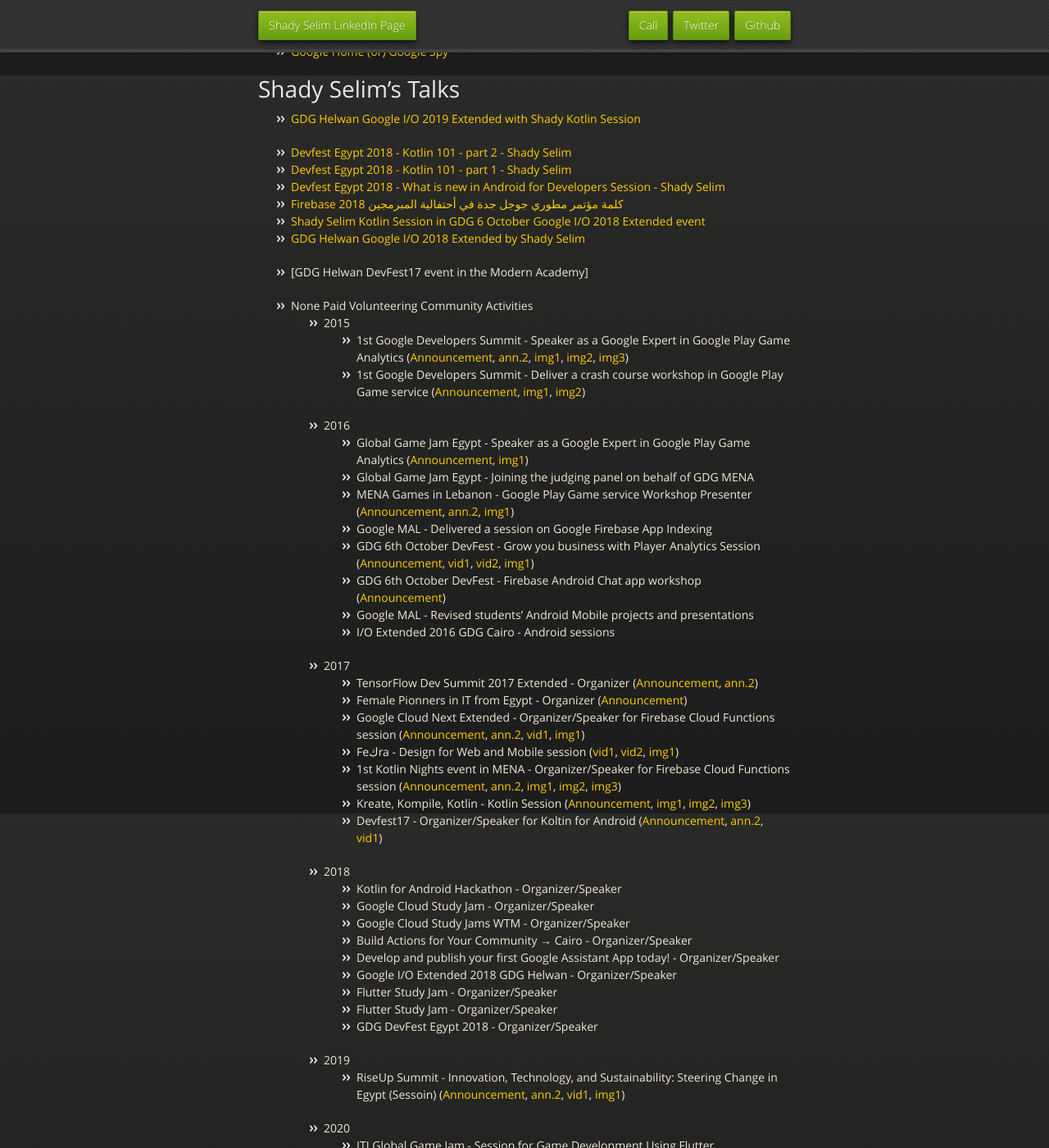
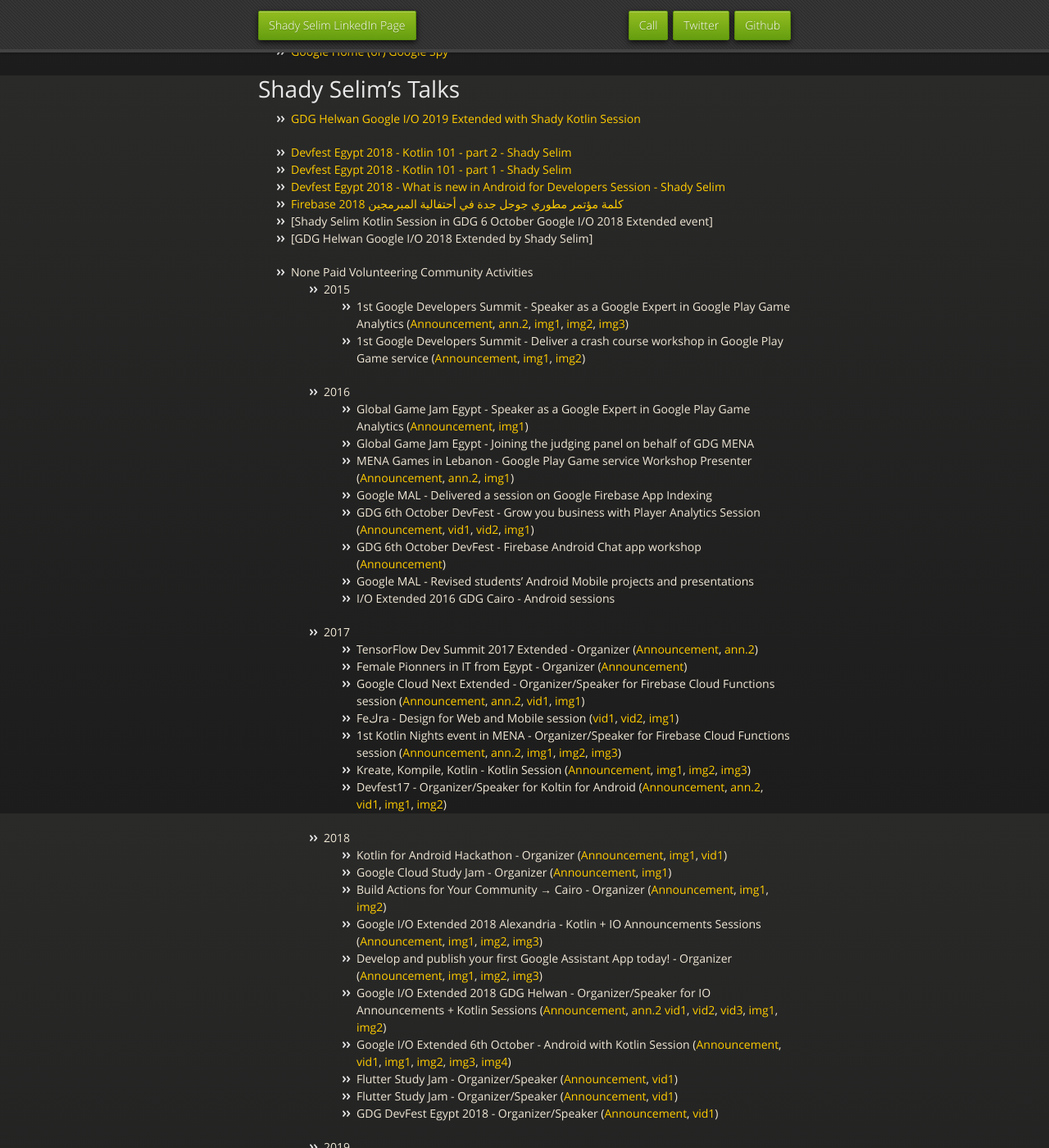
Before and after one commit to Shady-Selim/shady-selim.github.io, a Jekyll site: the page built from index.md, in a window 1280 px wide and 1400 px high, scrolled down 2608 px. Shown: the whole window at 82% size. Built offline with Jekyll 4.4.1, drawn with Linux system fonts in a browser that asks for light colours; our own code applies the rules of GitHub Pages for plain Markdown files.

Commit message:
Update index.md

```diff
--- a/index.md
+++ b/index.md
@@ -101,10 +101,8 @@
 * [Devfest Egypt 2018 - Kotlin 101 - part 1 - Shady Selim](https://youtu.be/CFYtaM88F5Q)
 * [Devfest Egypt 2018 - What is new in Android for Developers Session - Shady Selim](https://youtu.be/AL9X-sNFXbk)
 * [Firebase كلمة مؤتمر مطوري جوجل جدة في أحتفالية المبرمجين 2018](https://youtu.be/SSBKUN6wDsQ)
-* [Shady Selim Kotlin Session in GDG 6 October Google I/O 2018 Extended event](https://youtu.be/xTad2slKd30)
-* [GDG Helwan Google I/O 2018 Extended by Shady Selim](https://youtu.be/uIGPbp8GQVo)
-
-* [GDG Helwan DevFest17 event in the Modern Academy]
+* [Shady Selim Kotlin Session in GDG 6 October Google I/O 2018 Extended event]
+* [GDG Helwan Google I/O 2018 Extended by Shady Selim]
 
 - None Paid Volunteering Community Activities
   - 2015
@@ -126,17 +124,18 @@
     - Feكra - Design for Web and Mobile session ([vid1](https://youtu.be/7boRJ3tlMNQ), [vid2](https://youtu.be/6-8DcZHFRuc), [img1](https://www.facebook.com/Fekra12/photos/a.1420176034667932/1420177344667801/?type=3&theater))
     - 1st Kotlin Nights event in MENA - Organizer/Speaker for Firebase Cloud Functions session ([Announcement](https://www.facebook.com/events/440247016356950/), [ann.2](https://www.facebook.com/events/140096789900665/permalink/140634203180257/), [img1](https://www.facebook.com/OnlineFCIH/photos/a.1929401997274257/1929413977273059/?type=3&theater), [img2](https://www.facebook.com/OnlineFCIH/photos/a.1929401997274257/1929409980606792/?type=3&theater), [img3](https://www.facebook.com/OnlineFCIH/photos/a.1929401997274257/1929409383940185/?type=3&theater))
     - Kreate, Kompile, Kotlin - Kotlin Session ([Announcement](https://www.facebook.com/events/105537826780426/permalink/107192466614962/), [img1](https://www.facebook.com/GDG.NewCairo/photos/a.1175786619194481/1175833725856437/?type=3&theater), [img2](https://www.facebook.com/GDG.NewCairo/photos/a.1175786619194481/1175822539190889/?type=3&theater), [img3](https://www.facebook.com/GDG.NewCairo/photos/a.1175786619194481/1175938085846001/?type=3&theater))
-    - Devfest17 - Organizer/Speaker for Koltin for Android ([Announcement](https://www.facebook.com/events/1875423396121326/), [ann.2](https://www.facebook.com/events/1875423396121326/permalink/1875439939453005/), [vid1](https://youtu.be/3Zsu8CuOHMU))
+    - Devfest17 - Organizer/Speaker for Koltin for Android ([Announcement](https://www.facebook.com/events/1875423396121326/), [ann.2](https://www.facebook.com/events/1875423396121326/permalink/1875439939453005/), [vid1](https://youtu.be/3Zsu8CuOHMU), [img1](https://www.facebook.com/dr.shady.selim/posts/1523564607728810), [img2](https://www.facebook.com/photo.php?fbid=921010654724633&set=a.381157872043250&type=3&theater))
   - 2018
-    - Kotlin for Android Hackathon - Organizer/Speaker
-    - Google Cloud Study Jam - Organizer/Speaker
-    - Google Cloud Study Jams WTM - Organizer/Speaker
-    - Build Actions for Your Community → Cairo - Organizer/Speaker
-    - Develop and publish your first Google Assistant App today! - Organizer/Speaker
-    - Google I/O Extended 2018 GDG Helwan - Organizer/Speaker
-    - Flutter Study Jam - Organizer/Speaker
-    - Flutter Study Jam - Organizer/Speaker
-    - GDG DevFest Egypt 2018 - Organizer/Speaker
+    - Kotlin for Android Hackathon - Organizer ([Announcement](https://www.facebook.com/events/1971773173143270/), [img1](https://www.facebook.com/Helwan.GDG/photos/pcb.2075260026041428/2075259372708160/?type=3&theater), [vid1](https://www.facebook.com/events/1971773173143270/permalink/1996099967377257/))
+    - Google Cloud Study Jam - Organizer ([Announcement](https://www.facebook.com/events/153872495327140/), [img1](https://www.facebook.com/Helwan.GDG/photos/pcb.155048288542894/2086505294916901/?type=3&theater))
+    - Build Actions for Your Community → Cairo - Organizer ([Announcement](https://www.facebook.com/events/438176663279414/), [img1](https://www.facebook.com/GCDCEgypt/photos/a.277117309496966/277119019496795/?type=3&theater), [img2](https://www.facebook.com/GCDCEgypt/photos/a.277117309496966/277117989496898/?type=3&theater))
+    - Google I/O Extended 2018 Alexandria - Kotlin + IO Announcements Sessions ([Announcement](https://www.facebook.com/GDG.Alexandria/photos/a.217585008303814/1940073769388254/?type=3&theater), [img1](https://www.facebook.com/GDG.Alexandria/photos/a.1965797906815840/1965814253480872/?type=3&theater), [img2](https://www.facebook.com/GDG.Alexandria/photos/a.1965797906815840/1965857330143231/?type=3&theater), [img3](https://www.facebook.com/GDG.Alexandria/photos/a.1965797906815840/1965946036801027/?type=3&theater))
+    - Develop and publish your first Google Assistant App today! - Organizer ([Announcement](https://www.facebook.com/events/2065410863778838/), [img1](https://www.facebook.com/GCDCEgypt/photos/a.303415920200438/303416466867050/?type=3&theater), [img2](https://www.facebook.com/GCDCEgypt/photos/a.303415920200438/303416320200398/?type=3&theater), [img3](https://www.facebook.com/GCDCEgypt/photos/a.303415920200438/303417110200319/?type=3&theater))
+    - Google I/O Extended 2018 GDG Helwan - Organizer/Speaker for IO Announcements + Kotlin Sessions ([Announcement](https://www.facebook.com/events/477936715994288/), [ann.2](https://www.facebook.com/events/477936715994288/permalink/484160635371896/) [vid1](https://youtu.be/uIGPbp8GQVo), [vid2](https://youtu.be/OpVLs5Svfcs), [vid3](https://youtu.be/xTad2slKd30), [img1](https://secure.meetupstatic.com/photos/event/d/d/c/c/highres_472916780.jpeg), [img2](https://secure.meetupstatic.com/photos/event/a/6/6/f/highres_472962607.jpeg))
+    - Google I/O Extended 6th October - Android with Kotlin Session ([Announcement](https://www.facebook.com/GDGOctober/photos/pcb.2130774453878501/1872747519437707/?type=3&theater), [vid1](https://youtu.be/xTad2slKd30), [img1](https://www.facebook.com/events/2127630030859610/permalink/2133723076916972/), [img2](https://www.facebook.com/photo.php?fbid=1847771311984294&set=a.287808937980547&type=3&theater), [img3](https://www.facebook.com/ultras.fci/photos/gm.1789333204448032/1376286329170077/?type=3&theater), [img4](https://www.facebook.com/GDGOctober/photos/gm.2133723076916972/1877018642343928/?type=3&theater))
+    - Flutter Study Jam - Organizer/Speaker ([Announcement](https://www.facebook.com/events/1971773173143270/), [vid1](https://www.facebook.com/events/1971773173143270/permalink/1996099967377257/))
+    - Flutter Study Jam - Organizer/Speaker ([Announcement](https://www.facebook.com/events/1971773173143270/), [vid1](https://www.facebook.com/events/1971773173143270/permalink/1996099967377257/))
+    - GDG DevFest Egypt 2018 - Organizer/Speaker ([Announcement](https://www.facebook.com/events/1971773173143270/), [vid1](https://www.facebook.com/events/1971773173143270/permalink/1996099967377257/))
   - 2019
     - RiseUp Summit - Innovation, Technology, and Sustainability: Steering Change in Egypt (Sessoin) ([Announcement](https://riseupsummit.com/workshops?fbclid=IwAR1vzGLou7J8FBti812YagakynmBMvO7HWiUVkP4Idp-iG4Xwj1nf5DwG3c), [ann.2](https://riseupsummit.com/speakers), [vid1](https://www.facebook.com/AndelaEgypt/videos/744827579356535/), [img1](https://www.facebook.com/AndelaEgypt/photos/pcb.1064771713866895/1064765633867503/?type=3&theater))
   - 2020
```
